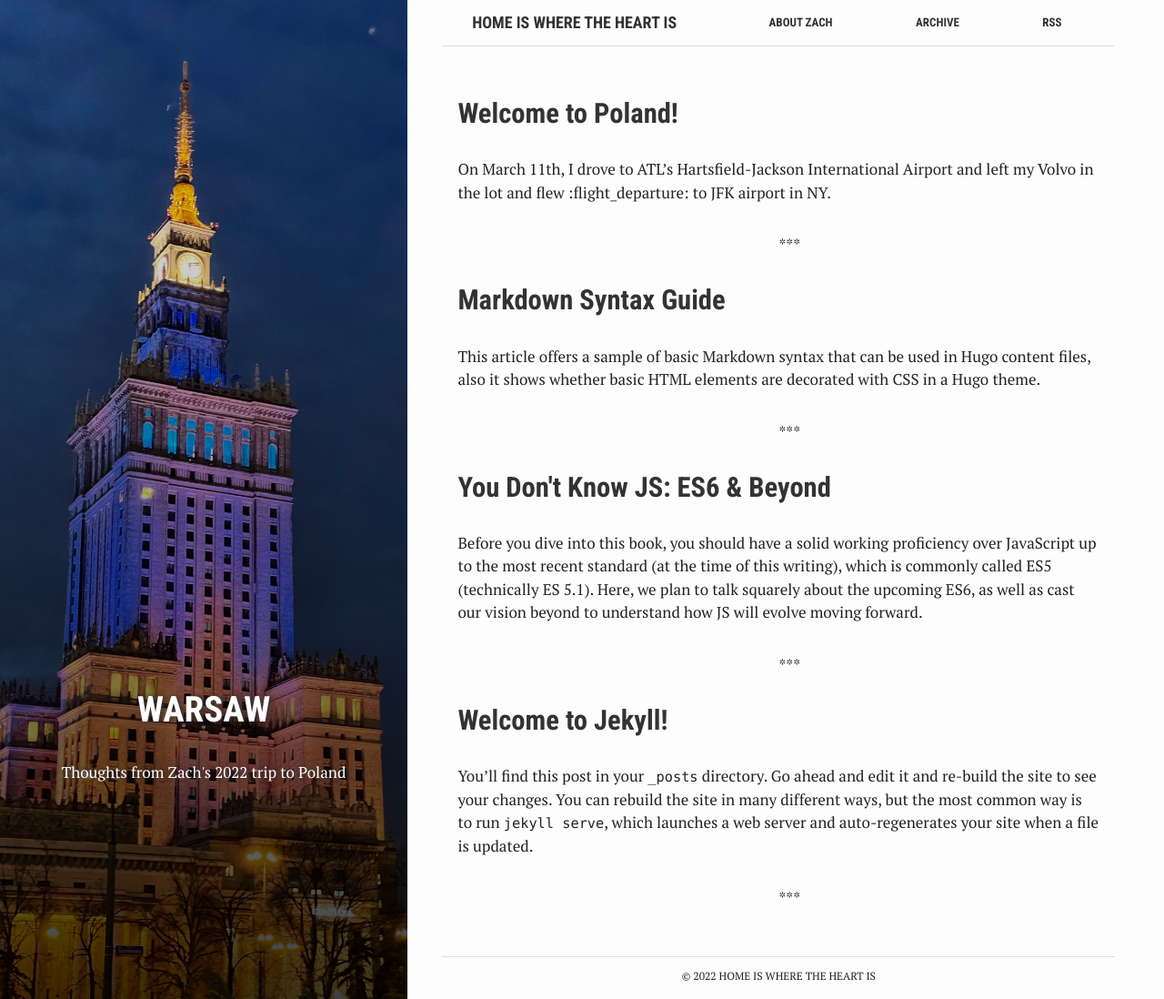
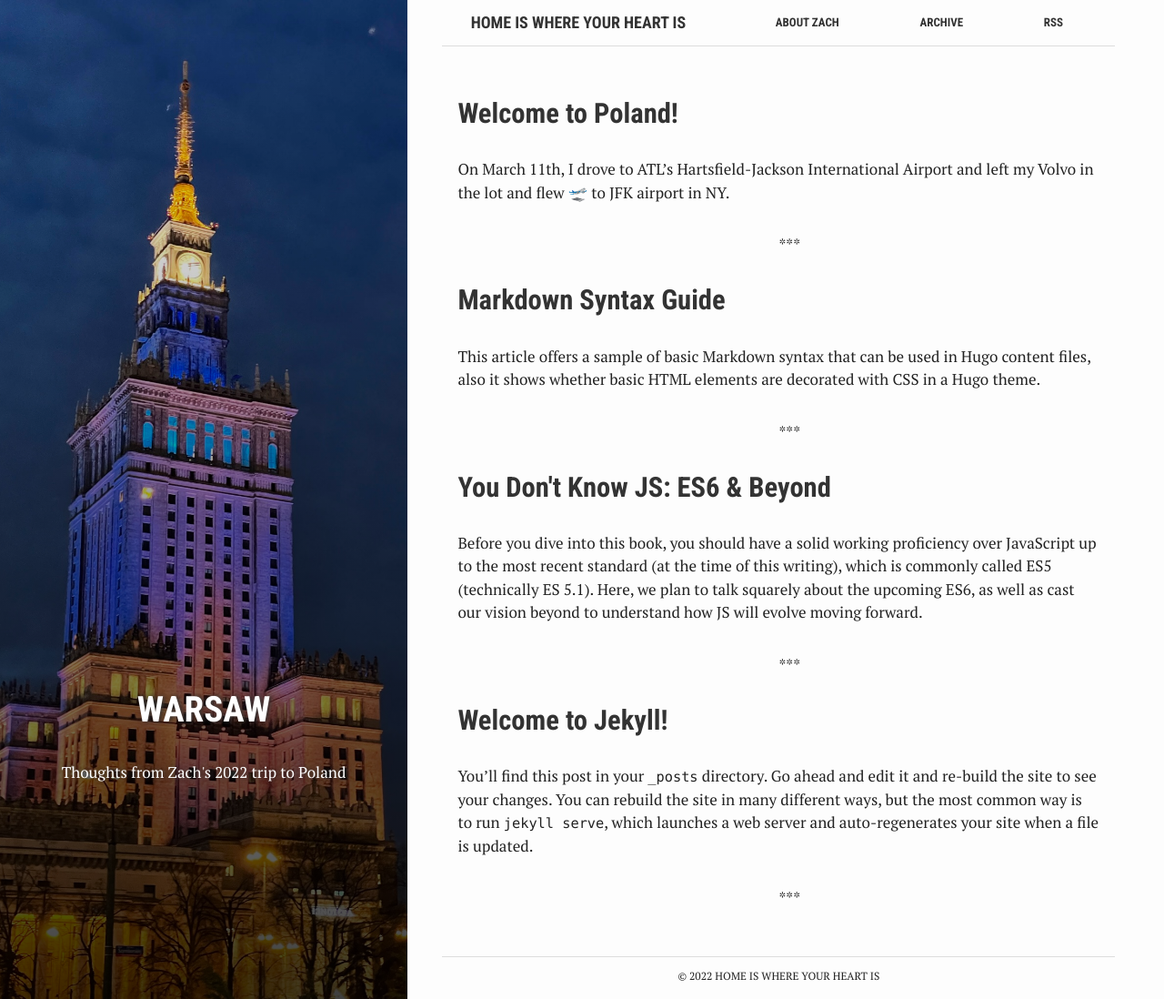
Before and after one commit to ZacharyWills/Warsaw, a Jekyll site: the page built from docs/index.html, in a window 1280 px wide and 1098 px high. Shown: the whole window at 91% size. Built offline with Jekyll 4.4.1, drawn with Linux system fonts in a browser that asks for light colours; emoji names are drawn with the system emoji font.

Commit message:
some housekeeping

```diff
--- a/docs/Gemfile
+++ b/docs/Gemfile
@@ -5,3 +5,4 @@ gemspec
 
 gem "jekyll", ENV["JEKYLL_VERSION"] if ENV["JEKYLL_VERSION"]
 gem "webrick", "~> 1.7"
+gem "jemoji"
--- a/docs/_config.yml
+++ b/docs/_config.yml
@@ -6,7 +6,7 @@
 # 'jekyll serve'. If you change this file, please restart the server process.
 
 # Site settings
-title: Home is where the heart is
+title: Home is where your heart is
 email: your-email@domain.com
 description: > # this means to ignore newlines until "baseurl:"
   Write an awesome description for your new site here. You can edit this
@@ -25,6 +25,7 @@ permalink: /:categories/:title/
 remote_theme: redVi/voyager
 plugins:
   - jekyll-remote-theme
+  - jemoji
 
 # Posts settings
 future: true
```
